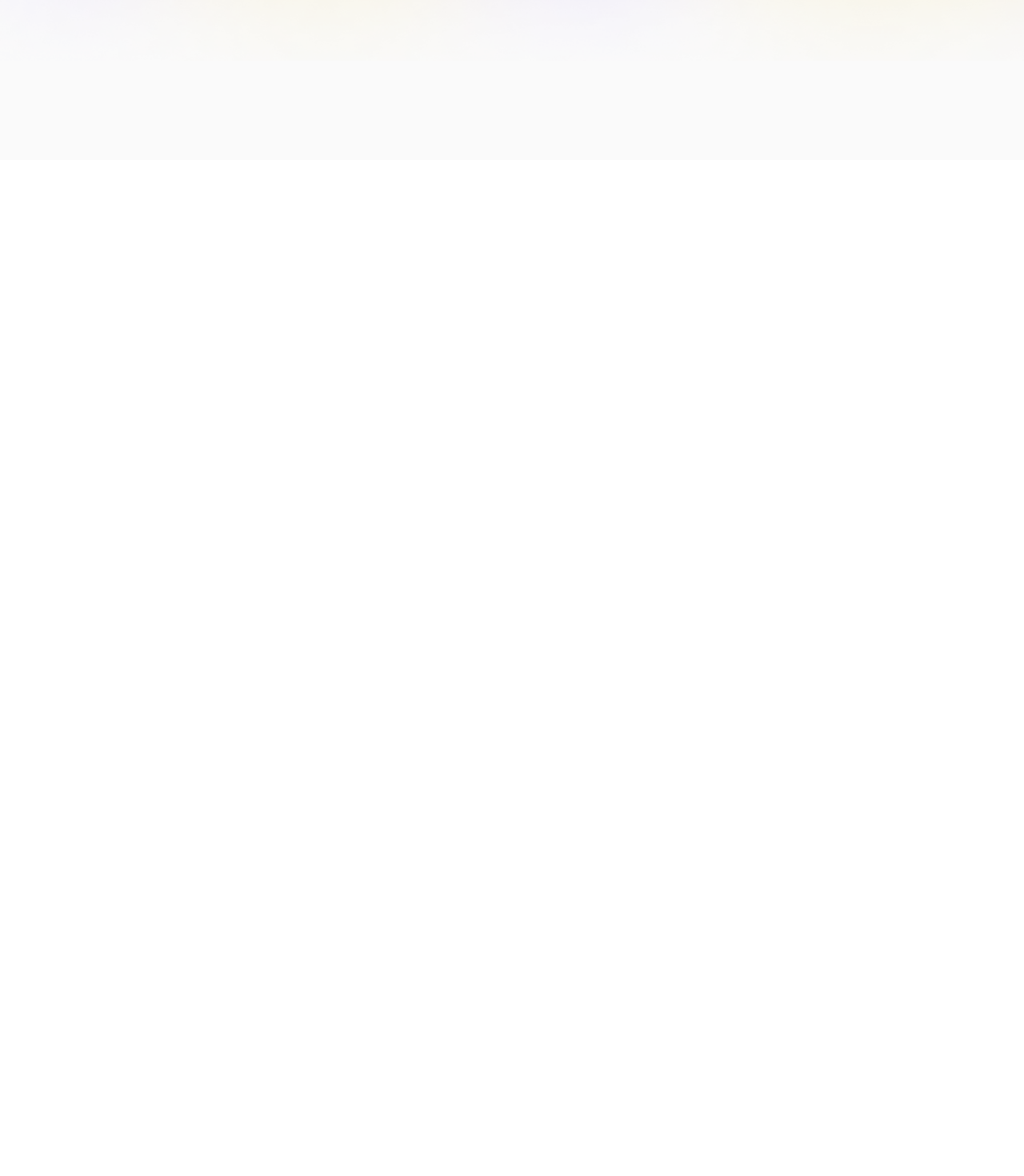
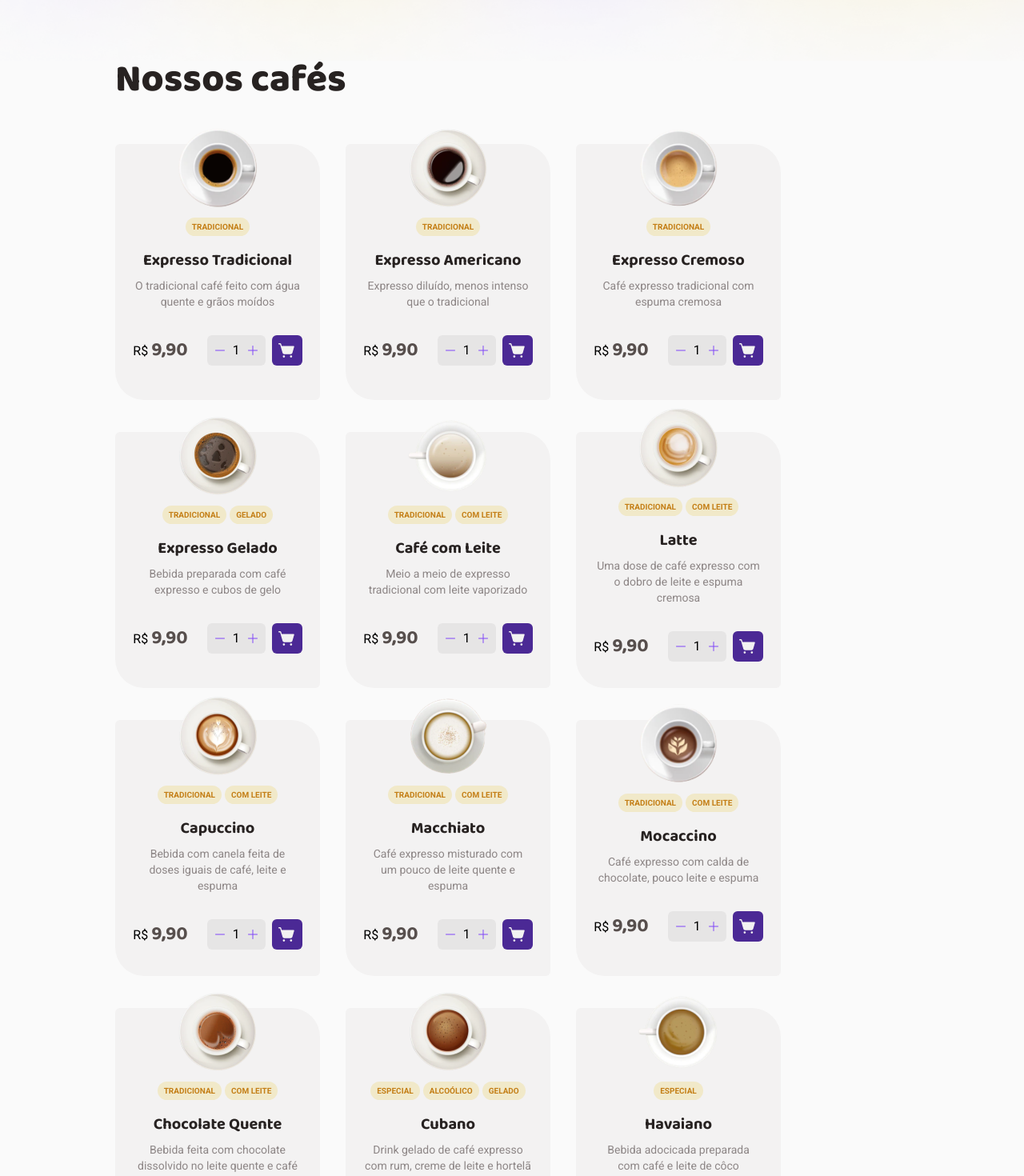
Before and after one commit to Wesed/coffee-delivery, a React (Vite) app: page / in a window 1280 px wide. Shown: the part 600-2070 px from the top of the page at 80% size. Before the commit the page ends 800 px from the top, so only its background shows below. Built offline with nearby package versions, Linux system fonts and the light colour scheme; the HTML template or start-up script is replaced by a standard one.

Commit message:
finalizado a exibicao dos produtos

```diff
--- a/src/App.tsx
+++ b/src/App.tsx
@@ -3,6 +3,7 @@ import { Logo } from './components/header/logo'
 import './globals.css'
 import image from './assets/Imagem.png'
 import { Items } from './components/Title/items'
+import { CoffeeContainer } from './components/Products/coffeeContainer'
 
 function App() {
   return (
@@ -24,6 +25,7 @@ function App() {
           </button>
         </nav>
       </div>
+      <main>
         {/* title */}
         <div className="flex w-full py-24 gap-14 justify-center bg-cover bg-backgroundContainer">
           <div className="w-[600px]">
@@ -38,22 +40,30 @@ function App() {
             </div>
             <div className="py-16 flex flex-wrap gap-y-5 gap-x-10">
               <Items
-              icon={<ShoppingCart weight="fill" className="fill-background" />}
+                icon={
+                  <ShoppingCart weight="fill" className="fill-background" />
+                }
                 text="Compra simples e segura"
                 color="bg-yellow_dark"
               />
               <Items
-              icon={<ShoppingCart weight="fill" className="fill-background" />}
+                icon={
+                  <ShoppingCart weight="fill" className="fill-background" />
+                }
                 text="Embalagem que mantém o café intacto"
                 color="bg-base_text"
               />
               <Items
-              icon={<ShoppingCart weight="fill" className="fill-background" />}
+                icon={
+                  <ShoppingCart weight="fill" className="fill-background" />
+                }
                 text="Entrega rápida e rastreada"
                 color="bg-yellow"
               />
               <Items
-              icon={<ShoppingCart weight="fill" className="fill-background" />}
+                icon={
+                  <ShoppingCart weight="fill" className="fill-background" />
+                }
                 text="O café chega fresquinho até você"
                 color="bg-purple"
               />
@@ -61,6 +71,14 @@ function App() {
           </div>
           <img src={image} alt="foto de um café" />
         </div>
+        {/* produtos */}
+        <div className="px-36 pb-40">
+          <h2 className="font-serif font-extrabold text-5xl text-base_title">
+            Nossos cafés
+          </h2>
+          <CoffeeContainer />
+        </div>
+      </main>
     </div>
   )
 }
--- /dev/null
+++ b/src/components/Products/coffeCard.tsx
@@ -0,0 +1,69 @@
+import { ShoppingCartSimple, Plus, Minus } from 'phosphor-react'
+import { useState } from 'react'
+// import { ReactNode } from 'react'
+
+export interface coffeeCardProps {
+  image: string
+  title: string
+  subtitle: string
+  tags: string[]
+}
+
+export function CoffeCard({ image, title, subtitle, tags }: coffeeCardProps) {
+  const [qtd, setQtd] = useState(1)
+  return (
+    <div className="w-64 h-80 bg-base_card flex flex-col items-center justify-center rounded-coffeeCard p-5">
+      <img src={image} alt="ilustração do cafe" className="-mt-16" />
+      <div className="flex space-x-1">
+        {tags.map((item) => (
+          <span
+            key={title}
+            className="bg-yellow_light text-yellow_dark text-xxs uppercase py-1 px-2 rounded-full font-bold mt-3"
+          >
+            {item}
+          </span>
+        ))}
+      </div>
+      <p className="font-serif text-base_title text-xl mt-4">{title}</p>
+      <span className="text-base_label text-sm mt-2 w-52 text-center">
+        {subtitle}
+      </span>
+      {/* footer */}
+      <div className="flex items-center mt-8 gap-6">
+        <span className="">
+          R$ <span className="font-serif text-2xl text-base_text">9,90</span>
+        </span>
+        {/* price */}
+        <div className="flex flex-1 gap-2">
+          {/* qtd */}
+          <div className="bg-base_button flex space-x-2 items-center rounded-md px-2">
+            <button
+              onClick={() => {
+                qtd > 0 && setQtd(qtd - 1)
+              }}
+              className="text-purple w-4"
+            >
+              <Minus size={16} />
+            </button>
+            <span className="">{qtd}</span>
+            <button
+              onClick={() => {
+                setQtd(qtd + 1)
+              }}
+              className="text-purple w-4"
+            >
+              <Plus size={16} />
+            </button>
+          </div>
+          <button className="bg-purple_dark p-2 rounded-md">
+            <ShoppingCartSimple
+              weight="fill"
+              size={22}
+              className="fill-base_card"
+            />
+          </button>
+        </div>
+      </div>
+    </div>
+  )
+}
--- /dev/null
+++ b/src/components/Products/coffeeContainer.tsx
@@ -0,0 +1,121 @@
+import expresso from '../../assets/expresso.png'
+import americano from '../../assets/americano.png'
+import expressoCremoso from '../../assets/expresso-cremoso.png'
+import gelado from '../../assets/gelado.png'
+import leite from '../../assets/leite.png'
+import latte from '../../assets/latte.png'
+import capuccino from '../../assets/capuccino.png'
+import macchiato from '../../assets/macchiato.png'
+import mocaccino from '../../assets/mochaccino.png'
+import chocolateQuente from '../../assets/chocolate-quente.png'
+import cubano from '../../assets/cubano.png'
+import havaiano from '../../assets/havaiano.png'
+import arabe from '../../assets/arabe.png'
+import irlandes from '../../assets/irlandes.png'
+import { CoffeCard } from './coffeCard'
+
+export function CoffeeContainer() {
+  const coffeeArray = [
+    {
+      image: expresso,
+      title: 'Expresso Tradicional',
+      tags: ['Tradicional'],
+      subtitle: 'O tradicional café feito com água quente e grãos moídos',
+    },
+    {
+      image: americano,
+      title: 'Expresso Americano',
+      tags: ['Tradicional'],
+      subtitle: 'Expresso diluído, menos intenso que o tradicional',
+    },
+    {
+      image: expressoCremoso,
+      title: 'Expresso Cremoso',
+      tags: ['Tradicional'],
+      subtitle: 'Café expresso tradicional com espuma cremosa',
+    },
+    {
+      image: gelado,
+      title: 'Expresso Gelado',
+      tags: ['Tradicional', 'Gelado'],
+      subtitle: 'Bebida preparada com café expresso e cubos de gelo',
+    },
+    {
+      image: leite,
+      title: 'Café com Leite',
+      tags: ['Tradicional', 'com leite'],
+      subtitle: 'Meio a meio de expresso tradicional com leite vaporizado',
+    },
+    {
+      image: latte,
+      title: 'Latte',
+      tags: ['Tradicional', 'com leite'],
+      subtitle:
+        'Uma dose de café expresso com o dobro de leite e espuma cremosa',
+    },
+    {
+      image: capuccino,
+      title: 'Capuccino',
+      tags: ['Tradicional', 'com leite'],
+      subtitle:
+        'Bebida com canela feita de doses iguais de café, leite e espuma',
+    },
+    {
+      image: macchiato,
+      title: 'Macchiato',
+      tags: ['Tradicional', 'com leite'],
+      subtitle: 'Café expresso misturado com um pouco de leite quente e espuma',
+    },
+    {
+      image: mocaccino,
+      title: 'Mocaccino',
+      tags: ['Tradicional', 'com leite'],
+      subtitle: 'Café expresso com calda de chocolate, pouco leite e espuma',
+    },
+    {
+      image: chocolateQuente,
+      title: 'Chocolate Quente',
+      tags: ['Tradicional', 'com leite'],
+      subtitle: 'Bebida feita com chocolate dissolvido no leite quente e café',
+    },
+    {
+      image: cubano,
+      title: 'Cubano',
+      tags: ['Especial', 'Alcoólico', 'Gelado'],
+      subtitle:
+        'Drink gelado de café expresso com rum, creme de leite e hortelã',
+    },
+    {
+      image: havaiano,
+      title: 'Havaiano',
+      tags: ['Especial'],
+      subtitle: 'Bebida adocicada preparada com café e leite de côco',
+    },
+    {
+      image: arabe,
+      title: 'Árabe',
+      tags: ['Especial'],
+      subtitle: 'Bebida preparada com grãos de café árabe e especiarias',
+    },
+    {
+      image: irlandes,
+      title: 'Irlandês',
+      tags: ['Especial', 'Alcoólico'],
+      subtitle: 'Bebida a base de café, uísque irlandês, açúcar e chantilly',
+    },
+  ]
+
+  return (
+    <div className="flex py-14 flex-wrap gap-y-10 gap-x-8">
+      {coffeeArray.map((item) => (
+        <CoffeCard
+          key={item.title}
+          image={item.image}
+          title={item.title}
+          tags={item.tags}
+          subtitle={item.subtitle}
+        />
+      ))}
+    </div>
+  )
+}
--- a/tailwind.config.js
+++ b/tailwind.config.js
@@ -2,6 +2,12 @@ module.exports = {
   content: ['./src/**/*.tsx'],
   theme: {
     extend: {
+      fontSize: {
+        xxs: '0.625rem',
+      },
+      borderRadius: {
+        coffeeCard: '6px 36px 6px 36px',
+      },
       backgroundImage: {
         backgroundContainer: "url('../src/assets/background.png')",
       },
```
Lines whose indentation alone changed are shown as unchanged.
